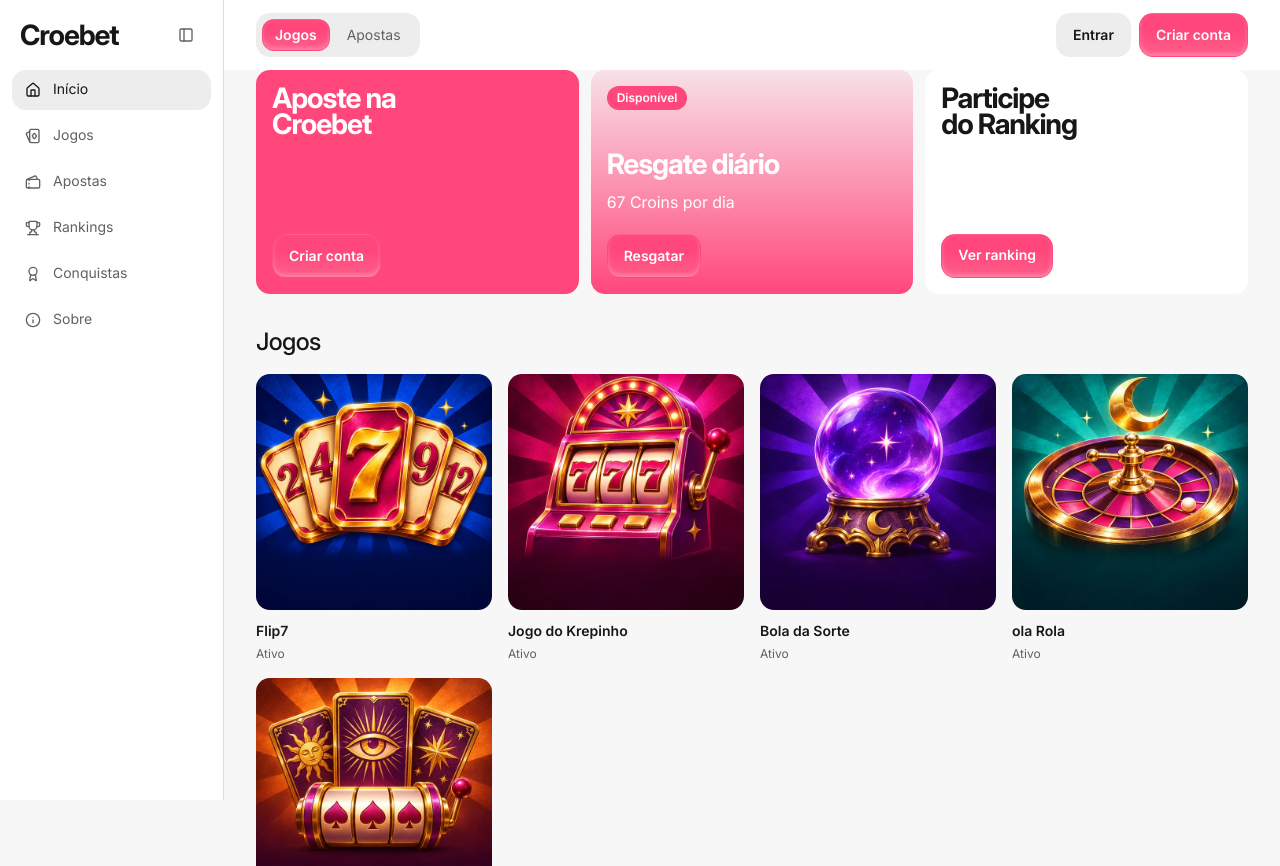
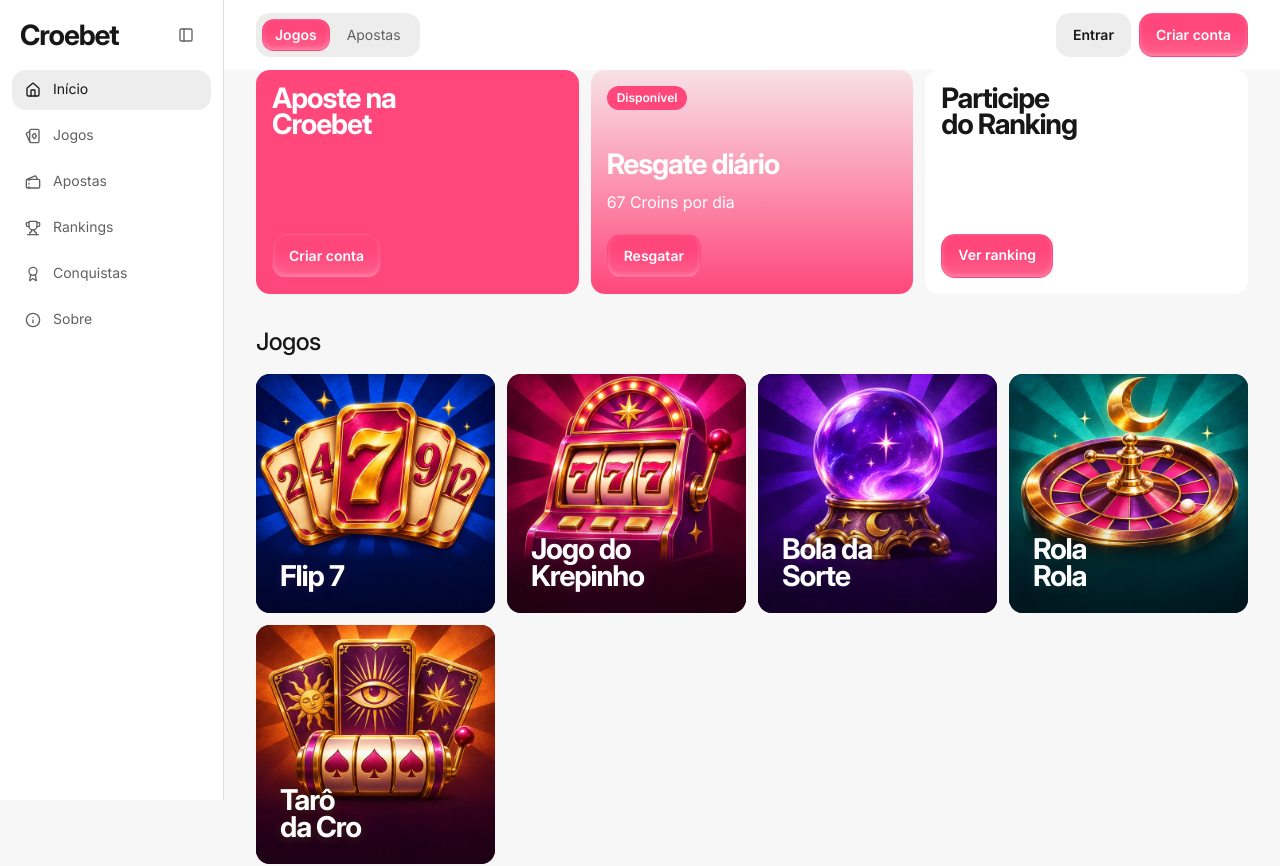
Before and after one commit to MarcoCuel/croebet, a Next.js app: page / in a window 1280 px wide. Shown: the top 866 px of the page. Built offline with nearby package versions, Linux system fonts and the light colour scheme.

Commit message:
feat: enhance game display with improved layout and image handling in GameGrid and Game components

```diff
--- a/app/jogos/[slug]/page.tsx
+++ b/app/jogos/[slug]/page.tsx
@@ -4,6 +4,9 @@ import { PageShell } from "@/components/layout/page-shell";
 import type { Metadata } from "next";
 import { notFound } from "next/navigation";
 import { games } from "@/features/games/catalog";
+import { Gamepad2 } from "lucide-react";
+import { Card } from "@/components/ui/card";
+import { Heading } from "@/components/shared/heading";
 
 type Props = { params: Promise<{ slug: string }> };
 
@@ -29,12 +32,17 @@ export default async function Game({ params }: Props) {
         {slug === "flip7" ? (
           <Flip7Loader />
         ) : (
-          <section
-            className={`relative isolate grid min-h-64 place-items-center border overflow-hidden rounded-panel bg-(--cover) p-5`}
-            aria-labelledby="game-state"
-          >
-            <h3>Em breve</h3>
-          </section>
+          <Card asChild className="flex min-h-80 flex-col items-center justify-center border border-dashed border-border py-16 text-center">
+            <section aria-labelledby="game-state">
+              <div className="mb-5 grid size-16 place-items-center rounded-full bg-brand/10 text-brand">
+                <Gamepad2 className="size-8" aria-hidden="true" />
+              </div>
+              <Heading id="game-state">Em breve</Heading>
+              <p className="mt-2 max-w-xs text-sm text-muted">
+                A casa está preparando a próxima rodada.
+              </p>
+            </section>
+          </Card>
         )}
       </ManagedGame>
     </PageShell>
--- a/features/games/game-grid.tsx
+++ b/features/games/game-grid.tsx
@@ -1,23 +1,46 @@
 "use client";
 
+import Image from "next/image";
 import Link from "next/link";
+import { Heading } from "@/components/shared/heading";
 import { useSiteConfig } from "@/features/admin/site-config";
-import { GameCover } from "@/features/games/game-cover";
 
 export function GameGrid() {
   const { config } = useSiteConfig();
   const games = config.games.filter((game) => game.enabled);
   return (
-    <ul className="grid grid-cols-2 gap-4 md:grid-cols-4">
-      {games.map(({ slug, name }) => (
+    <ul className="grid grid-cols-2 gap-3 md:grid-cols-4">
+      {games.map(({ slug, coverTitle, cover }) => (
         <li key={slug}>
           <Link
-            className="group block rounded-panel outline-none focus-visible:outline focus-visible:outline-foreground"
+            className={`group relative isolate block aspect-square overflow-hidden rounded-panel bg-(--cover) text-white @container ${cover}`}
             href={`/jogos/${slug}`}
           >
-            <GameCover slug={slug} name={name} />
-            <h2 className="mt-3 text-sm font-semibold">{name}</h2>
-            <p className="mt-1 text-xs text-muted">Ativo</p>
+            <Image
+              className="absolute inset-0 -z-20 size-full object-cover motion-safe:transition-transform motion-safe:duration-300 motion-safe:group-hover:scale-105"
+              src={`/art/${slug}.webp`}
+              alt=""
+              width={600}
+              height={600}
+              sizes="(min-width: 64rem) 22vw, (min-width: 48rem) 24vw, 48vw"
+            />
+            <span
+              className="pointer-events-none absolute inset-0 -z-10 bg-linear-to-t from-black/20 via-transparent to-transparent"
+              aria-hidden="true"
+            />
+            <Heading
+              variant="cover"
+              asChild
+              className="absolute inset-x-0 bottom-0 p-3.5 sm:p-4 xl:p-6"
+            >
+              <span>
+                {coverTitle.map((line, index) => (
+                  <span key={index} className="block">
+                    {line}
+                  </span>
+                ))}
+              </span>
+            </Heading>
           </Link>
         </li>
       ))}
```
